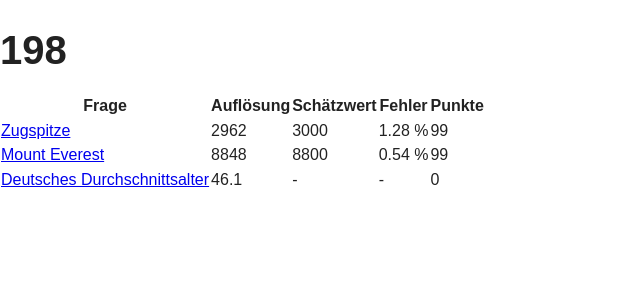
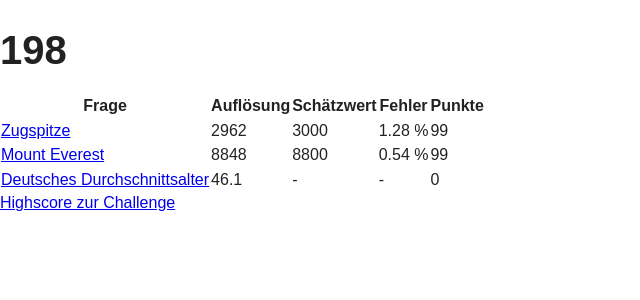
Before and after one commit to tmjssz/estimate, a Django app: page /challenge/challenge-1/ in a window 1280 px wide. Shown: the part 206-506 px from the top of the page, without its empty margins (0-640 px from the left). Run offline with Django 3.2, Linux system fonts and the light colour scheme; a user stored in the database is signed in; data comes from the database, SQL or seed files in the repository; some libraries are stand-ins or nearby versions.

Commit message:
Challenge Highscore überarbeitet

```diff
--- a/questions/models.py
+++ b/questions/models.py
@@ -223,6 +223,24 @@ class ScoreManager(models.Manager):
             result_list.append(s)
         return result_list
 
+    def get_challenge_highscore(self, challenge):
+        from django.db import connection
+        cursor = connection.cursor()
+        cursor.execute("""
+            SELECT e.user_id as user, SUM(e.score) as score
+            FROM questions_estimate e, questions_challenge_questions q
+            WHERE q.challenge_id == """+str(challenge.id)+"""
+                AND q.question_id == e.question_id
+            GROUP BY e.user_id
+            HAVING COUNT(*) == """+str(len(challenge.questions.all()))+"""
+            ORDER BY score DESC""")
+        result_list = []
+        for row in cursor.fetchall():
+            user = User.objects.get(pk=row[0])
+            s = self.model(user=user, score=row[1])
+            result_list.append(s)
+        return result_list
+
 class Score(models.Model):
     user = models.ForeignKey(to=User, verbose_name=u'Benutzer')
     score = models.IntegerField(verbose_name=u'Punkte')
--- a/questions/templates/questions/challenge-highscore.html
+++ b/questions/templates/questions/challenge-highscore.html
@@ -19,7 +19,7 @@
 	    <tr>
 	    {% endif %}
 	    	<td>{{ forloop.counter }}</td>
-	    	<td>{{ score.user }}</td>
+	    	<td><a href="{% url 'questions_statistics_user' score.user %}">{{ score.user }}</a></td>
 	    	<td>{{ score.score }}</td>
 	    </tr>
     {% endfor %}
--- a/questions/templates/questions/challenge-score.html
+++ b/questions/templates/questions/challenge-score.html
@@ -39,6 +39,7 @@
     </tr>
     {% endfor %}
 </table>
+<a href="{% url 'questions_challenge_highscore' challenge.slug %}">Highscore zur Challenge</a>
 </p>
 {% else %}
 <p>Du hast bisher noch keine Schätzungen abgegeben.</p>
--- a/questions/templates/questions/highscore.html
+++ b/questions/templates/questions/highscore.html
@@ -19,7 +19,7 @@
 	    <tr>
 	    {% endif %}
 	    	<td>{{ forloop.counter }}</td>
-	    	<td>{{ score.user }}</td>
+	    	<td><a href="{% url 'questions_statistics_user' score.user %}">{{ score.user }}</a></td>
 	    	<td>{{ score.score }}</td>
 	    </tr>
     {% endfor %}
--- a/questions/urls.py
+++ b/questions/urls.py
@@ -16,4 +16,5 @@ urlpatterns = patterns('questions.views',
 
     url(r'^benutzer/(?P<username>[-\w]+)/$', 'statistics_user', name='questions_statistics_user'),
     url(r'^highscore$', 'question_highscore', name='questions_highscore'),
+    url(r'^highscore/challenge/(?P<slug>[-\w]+)/$', 'challenge_highscore', name='questions_challenge_highscore'),
 )
--- a/questions/views.py
+++ b/questions/views.py
@@ -225,7 +225,6 @@ def statistics_user(request, username):
     return render(request, 'questions/statistics-user.html', {'user': request.user, 'show_user': show_user, 'score': score, 'estimate_list': estimates, 'estimates_time_out': estimates_time_out})
 
 
-
 @login_required
 def question_highscore(request):
     """
@@ -233,3 +232,13 @@ def question_highscore(request):
     """
     scores = Score.objects.get_highscore()
     return render(request, 'questions/highscore.html', {'user': request.user, 'score_list': scores})
+
+
+@login_required
+def challenge_highscore(request, slug):
+    """
+    Show highscore for a given challenge
+    """
+    challenge = get_object_or_404(Challenge, slug=slug, published=True)
+    scores = Score.objects.get_challenge_highscore(challenge)
+    return render(request, 'questions/challenge-highscore.html', {'user': request.user, 'challenge': challenge, 'score_list': scores})
--- a/userauth/fixtures/initial_data.json
+++ b/userauth/fixtures/initial_data.json
@@ -9,7 +9,7 @@
         "is_active": true,
         "is_superuser": true,
         "is_staff": true,
-        "last_login": "2014-04-22T08:21:26.448Z",
+        "last_login": "2014-04-22T09:08:08.373Z",
         "groups": [],
         "user_permissions": [],
         "password": "pbkdf2_sha256$12000$oKfVOdwrPYtm$1UNuHGzt1UBihGvk92/hh+BB0jLKvlNkvmB4PybbyYI=",
```
